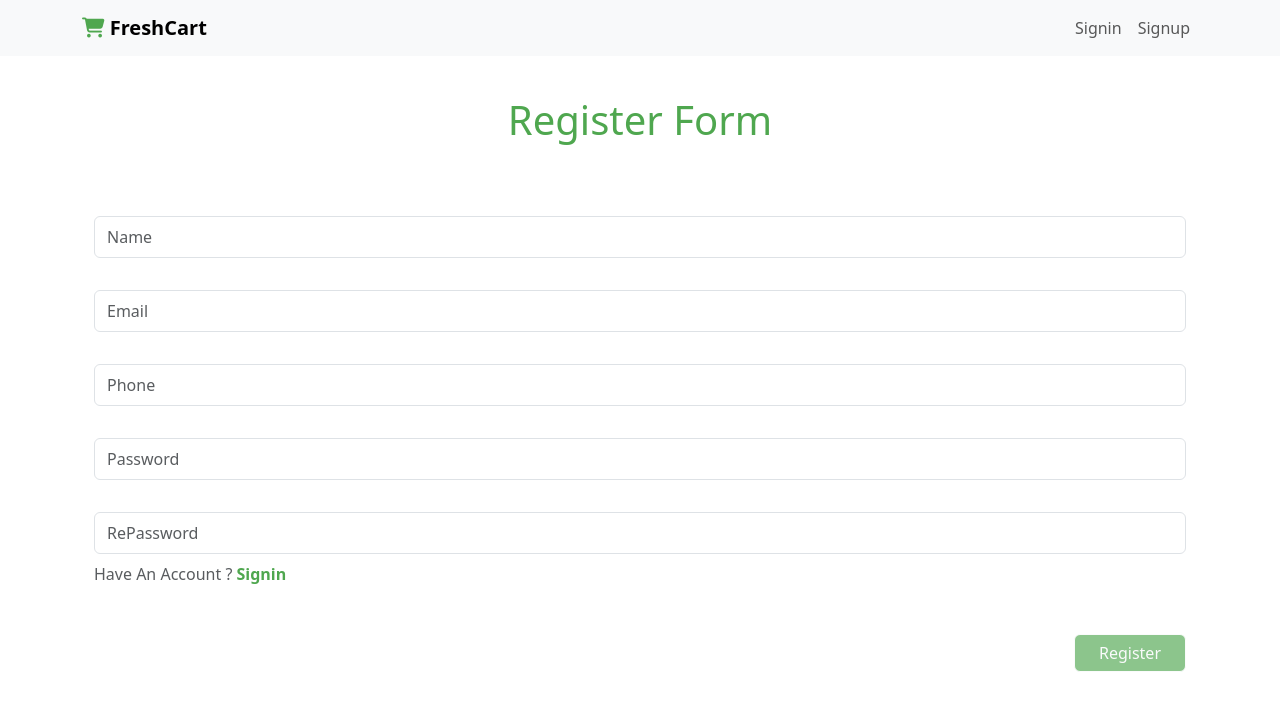
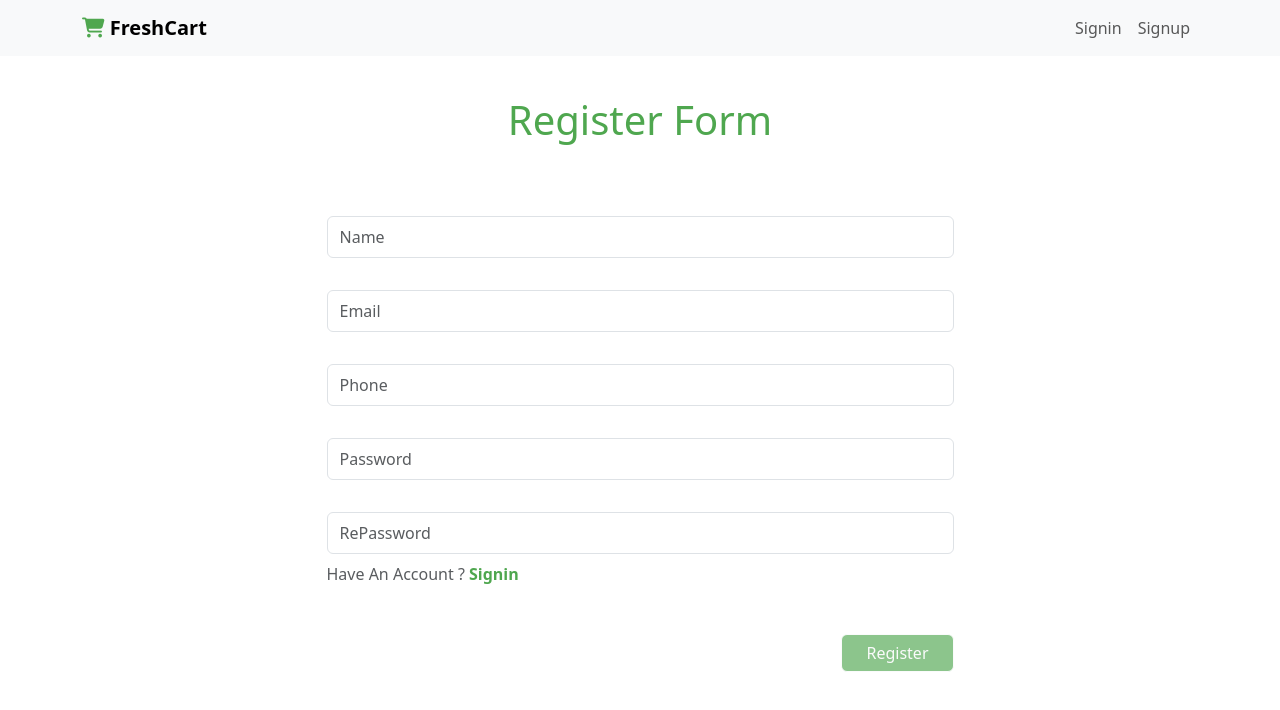
Before and after one commit to rawwaanntarekk/E-Commerce, a React (Create React App) app: page /signup in a window 1280 px wide. Shown: the top 710 px of the page. Built offline with nearby package versions, Linux system fonts and the light colour scheme.

Commit message:
form spase is adjusted

```diff
--- a/src/Context/WishListContext.js
+++ b/src/Context/WishListContext.js
@@ -8,8 +8,6 @@ export let wishListContext = createContext();
 export default function WishListContextProvider(props){
 
     const [WishListNumber, setWishListNumber] = useState(0);
-    const [isInWishlist , setIsInWishlist] = useState(false);
-    const [WishList, setWishList] = useState([]);
 
     function addToWishlist(id){
         return axios.post("https://ecommerce.routemisr.com/api/v1/wishlist",
@@ -42,10 +40,6 @@ export default function WishListContextProvider(props){
         )
     }
 
-    function changeHeartColor(productId){
-
-    }
-
 
 
 
--- a/src/components/Products/Products.jsx
+++ b/src/components/Products/Products.jsx
@@ -1,5 +1,5 @@
 import axios from 'axios'
-import React, { useContext, useEffect, useRef, useState } from 'react'
+import React, { useContext, useEffect, useState } from 'react'
 import { Link } from 'react-router-dom';
 import { cartContext } from '../../Context/CartContext';
 import { toast } from 'react-toastify';
@@ -35,11 +35,14 @@ async function addToMyWishlist(id){
   }
 }
 
-  async function getMyWishlist(){
-  let {data} = await getWishList();
-  setWishListProducts(data.data);
+useEffect(() => {
+  (async ()=>{
+      getProducts();
+      let {data} = await getWishList();
+      setWishListProducts(data.data);
+  })()
+})
 
-}
 
 function isInWishList(product_id){
   let found = wishListProducts.find((product) => product._id === product_id);
@@ -60,10 +63,6 @@ function isInWishList(product_id){
 
 
 
-  useEffect(() => {
-    getProducts();
-    getMyWishlist();
-  }, [getMyWishlist])
   return (
     <>
     <h1 className='mb-5'>Products</h1>
--- a/src/components/Signin/Signin.jsx
+++ b/src/components/Signin/Signin.jsx
@@ -16,10 +16,9 @@ export default function Signin() {
     const [PasswordLabel, setPasswordLabel] = useState(true);
     const [isLoading , setIsLoading] = useState(false);
     const [error , setError] = useState(null);
-    // const [visible , setVisible] = useState(false);
 
     let navigate = useNavigate();
-    //checking if the input is empty - if it is empty then the label will be shown
+    //^ checking if the input is empty - if it is empty then the label will be shown
     function checkEmpty(e){
         console.log(e.target.value.length);
         if (e.target.value.length === 0 ) {
@@ -38,11 +37,7 @@ export default function Signin() {
             if (e.target.name === 'password'){
                 setPasswordLabel(false);
             }
-
-
         }
-
-
     }
 
     useEffect(() => {
@@ -61,14 +56,12 @@ export default function Signin() {
             setIsLoading(false);
             setToken(data.token);
             localStorage.setItem("UserToken" , data.token);
-
-
         }
     }
 
 
 
-     //! Validating Form inputs using Yup
+     //^ Validating Form inputs using Yup
     let validationSchema = yup.object({
         email:yup.string().required("Email is required").email("Email must respect this format : example@example.com"),
         password:yup.string().required("Password is required").matches(/^(?=.*\d)(?=.*[a-z])(?=.*[A-Z])(?=.*[a-zA-Z])(?=.*[$%&@!]).{8,}$/, "Password must contain at least 8 characters, including uppercase, lowercase, numbers and special characters"),
@@ -90,16 +83,14 @@ export default function Signin() {
 return (
     <div className='my-5 py-5'>
         <h1 className='text-main text-center my-5'>Login Form</h1>
-        <form onSubmit={formik.handleSubmit} className='signin'>
-            <div className="row  gy-2 mx-auto my-3 ">
-
-                <div className="col-sm-12 col-10 col-md-12 mx-auto  mb-4">
+        <form onSubmit={formik.handleSubmit} className='signin row  gy-2 mx-auto my-3'>
+                <div className="col-12 col-md-7 mx-auto  mb-4">
                     <label htmlFor="email" className={`${EmailLabel?"": "show-label"} text-main`} > Email</label>
                     <input onBlur={formik.handleBlur} onChange={formik.handleChange} onInput={(e) => {checkEmpty(e)}}type="email" name='email' id='email'  className=' form-control py-2' placeholder='Email' />
                     {formik.errors.email&& formik.touched.email? <p className='error'>{formik.errors.email}</p>:""}
                 </div>
 
-                <div className="col-sm-12 col-10 col-md-12 mx-auto mb-4">
+                <div className="col-12 col-md-7 mx-auto  mb-4">
                     <label htmlFor="password" className={`${PasswordLabel?"": "show-label"} text-main`}>Password</label>
                     <div className=' position-relative '>
                     <input onBlur={formik.handleBlur} onChange={formik.handleChange} onInput={(e) => {checkEmpty(e)}} type="password" id='password' name='password'  className=' form-control py-2' placeholder='Password' />
@@ -114,15 +105,11 @@ return (
                     </div>
                 </div>
 
-                <div className="col-sm-12 col-10 col-md-12 mx-auto text-end">
+                <div className="col-12 col-md-7 mx-auto   text-end">
                     <button disabled={!(formik.isValid && formik.dirty)} type='submit' className='btn bg-main text-light px-4 '> Register
                     {isLoading ? <i class="fa-solid fa-spinner fa-spin mx-2"></i>:""}
                     </button>
                     </div>
-
-
-            </div>
-
         </form>
     </div>
   )
--- a/src/components/Signup/Signup.jsx
+++ b/src/components/Signup/Signup.jsx
@@ -13,7 +13,7 @@ import * as yup from 'yup'
     let navigate = useNavigate();
     const [isLoading , setIsLoading] = useState(false);
     const [error , setError] = useState(null);
-    //checking if the input is empty - if it is empty then the label will be shown
+    //^ checking if the input is empty - if it is empty then the label will be shown
     function checkEmpty(e){
         console.log(e.target.value.length);
         if (e.target.value.length === 0 ) {
@@ -59,7 +59,6 @@ import * as yup from 'yup'
             }
         }
 
-
     }
 
     useEffect(() => {
@@ -83,7 +82,7 @@ import * as yup from 'yup'
 
 
 
-     //! Validating Form inputs using Yup
+     //^ Validating Form inputs using Yup
     let validationSchema = yup.object({
         name:yup.string().required("Name is required").min(3, "Name must be at least 3 characters"),
         email:yup.string().required("Email is required").email("Email must respect this format : example@example.com"),
@@ -92,7 +91,7 @@ import * as yup from 'yup'
         rePassword:yup.string().required("RePassword is required").oneOf([yup.ref('password')], "RePassword must match the password")
     })
 
-     let formik = useFormik({
+    let formik = useFormik({
         initialValues:{
             name:'',
             email:'',
@@ -105,53 +104,48 @@ import * as yup from 'yup'
 
 
 
-  return (
+return (
     <div className='my-5'>
         <h1 className='text-main text-center mt-4 py-5'>Register Form</h1>
-        <form onSubmit={formik.handleSubmit} className='signin'>
-            <div className="row  gy-2 mx-auto my-3 ">
-                <div className=" col-sm-12 col-10 col-md-12 mx-auto mb-4 ">
+        <form onSubmit={formik.handleSubmit} className='signup  row  gy-2 mx-auto my-3'>
+                <div className=" col-12 col-md-7 mx-auto  mb-4 ">
                     <label htmlFor="name" className={`${NameLabel?"": "show-label" } text-main`} >Name</label>
                     <input onBlur={formik.handleBlur} onChange={formik.handleChange} onInput={(e) => {checkEmpty(e); }} type="text" name='name' id='name' className=' form-control py-2 ' placeholder='Name' />
                     {formik.errors.name&& formik.touched.name? <p className='error'>{formik.errors.name}</p>:""}
 
                 </div>
-                <div className="col-sm-12 col-10 col-md-12 mx-auto  mb-4">
+                <div className="col-12 col-md-7 mx-auto  mb-4">
                     <label htmlFor="email" className={`${EmailLabel?"": "show-label"} text-main`} > Email</label>
                     <input onBlur={formik.handleBlur} onChange={formik.handleChange} onInput={(e) => {checkEmpty(e)}}type="email" name='email' id='email'  className=' form-control py-2' placeholder='Email' />
                     {formik.errors.email&& formik.touched.email? <p className='error'>{formik.errors.email}</p>:""}
                 </div>
-                <div className="col-sm-12 col-10 col-md-12 mx-auto mb-4">
+                <div className="col-12 col-md-7 mx-auto  mb-4">
                     <label htmlFor="phone" className={`${PhoneLabel?"": "show-label"} text-main`}> Phone</label>
                     <input  onBlur={formik.handleBlur} onChange={formik.handleChange} onInput={(e) => {checkEmpty(e)}}type="tel" name='phone' id='phone'  className=' form-control py-2' placeholder='Phone' />
                     {formik.errors.phone&& formik.touched.phone? <p className='error'>{formik.errors.phone}</p>:""}
                 </div>
-                <div className="col-sm-12 col-10 col-md-12 mx-auto mb-4">
+                <div className="col-12 col-md-7 mx-auto  mb-4">
                     <label htmlFor="password" className={`${PasswordLabel?"": "show-label"} text-main`}>Password</label>
                     <div className='text-end position-relative '>
                     <input onBlur={formik.handleBlur} onChange={formik.handleChange} onInput={(e) => {checkEmpty(e)}} type="password" id='password' name='password'  className=' form-control py-2' placeholder='Password' />
-                    {/* {!visible? <i class={`${style.p} fa-solid fa-eye position-absolute translate-middle-y top-50 `}></i>:""}  */}
 
                     </div>
                     {formik.errors.password&& formik.touched.password? <p className='error'>{formik.errors.password}</p>:""}
                 </div>
-                <div className="col-sm-12 col-10 col-md-12 mx-auto mb-4">
+                <div className="col-12 col-md-7 mx-auto  mb-4">
                     <label htmlFor="rePassword" className={`${RePasswordLabel?"": "show-label"} text-main`}>Repassword</label>
                     <input onBlur={formik.handleBlur} onChange={formik.handleChange}  onInput={(e) => {checkEmpty(e)}}type="password" name='rePassword' id='rePassword'  className=' form-control py-2' placeholder='RePassword' />
                     {formik.errors.rePassword&& formik.touched.rePassword? <p className='error'>{formik.errors.rePassword}</p>:""}
                     <p className='text-muted pt-2'>Have An Account ? <Link  to="/signin" className='fw-bold text-main'>Signin</Link> </p>
                     {error? <p className='error'>{error}</p>:""}
                 </div>
-
-                <div className="col-sm-12 col-10 col-md-12 mx-auto text-end">
-
-                  <button disabled={!(formik.isValid && formik.dirty)} type='submit' className='btn bg-main text-light px-4 '> Register
-                  {isLoading ? <i class="fa-solid fa-spinner fa-spin mx-2"></i>:""}
-                  </button>
+                <div className="col-12 col-md-7 mx-auto   text-end">
+                <button disabled={!(formik.isValid && formik.dirty)} type='submit' className='btn bg-main text-light px-4 '> Register
+                {isLoading ? <i class="fa-solid fa-spinner fa-spin mx-2"></i>:""}
+                </button>
                     </div>
 
 
-            </div>
 
         </form>
     </div>
```
Also changed, not shown: src/Context/SearchContext.js (+16 -0 lines).
